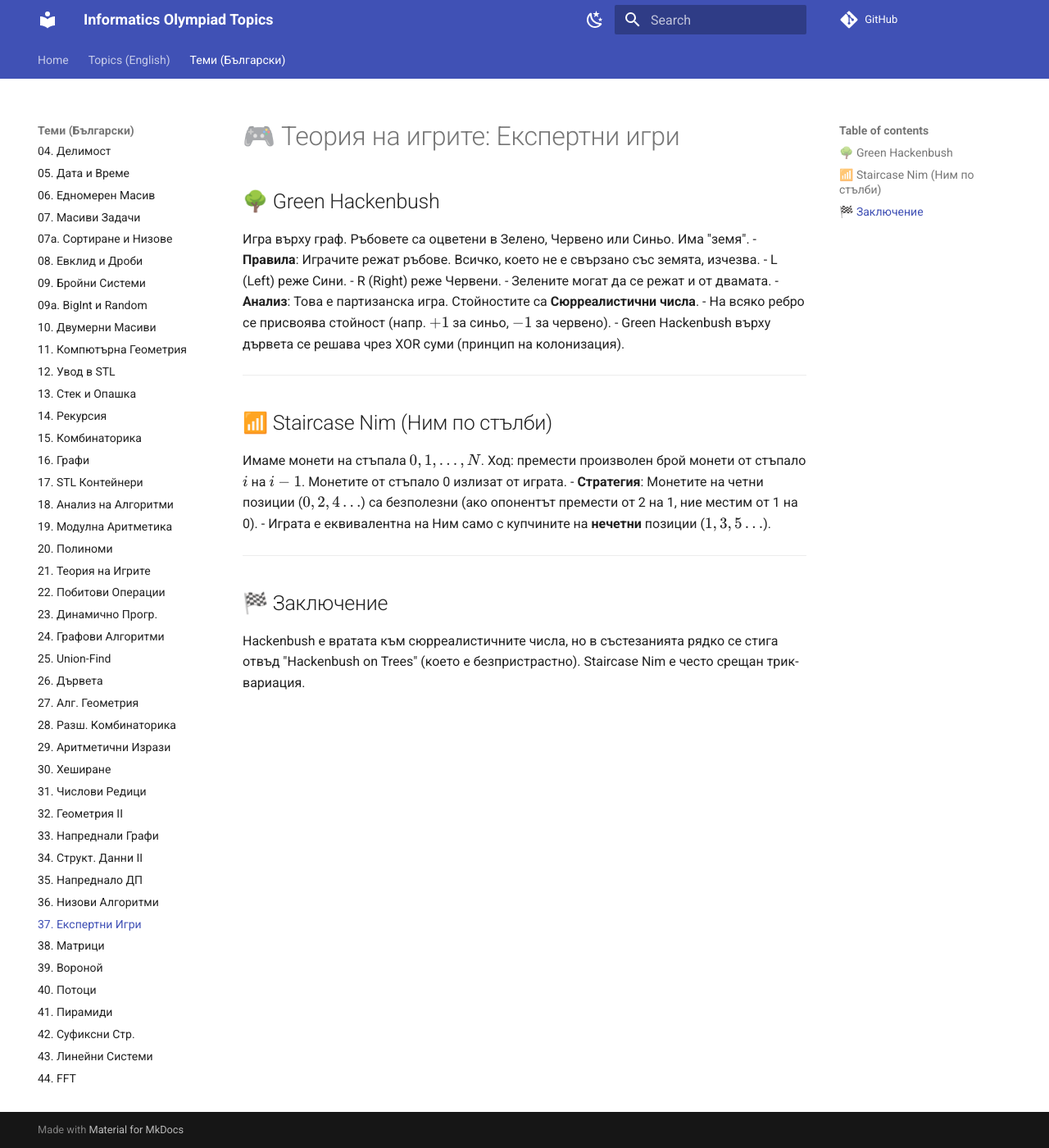
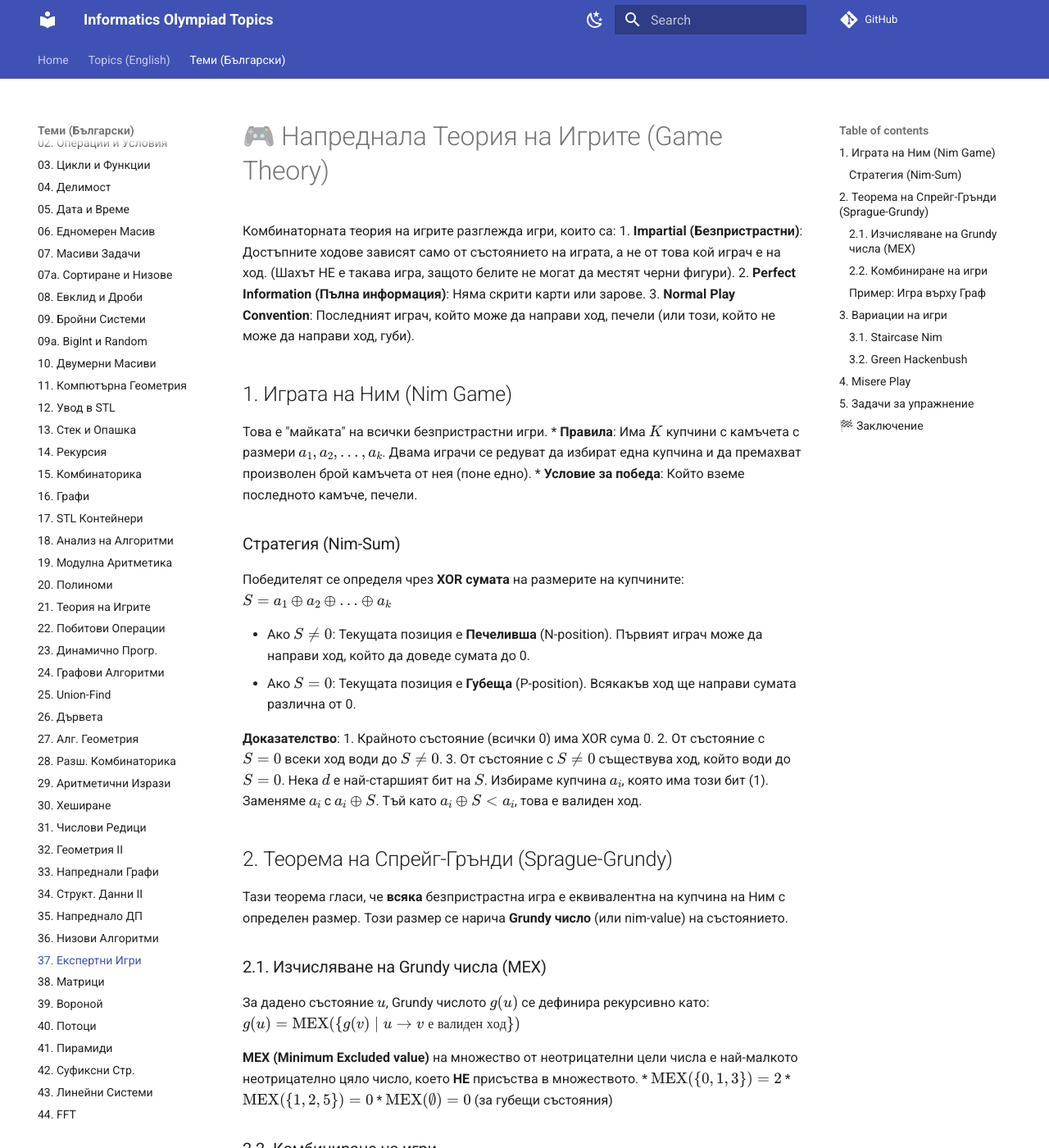
Before and after one commit to KadirYazadzhi/Informatics-Olympiad-Topics, an MkDocs documentation site: the page built from docs/BG/37.md, in a window 1280 px wide and 1400 px high. Shown: the whole window at 82% size. Built offline with MkDocs 1.6.1 and Material for MkDocs 9.7.7, drawn with Linux system fonts in a browser that asks for light colours; comment, search, counter and statistics services are not loaded; some of the changed text lies outside the part shown.

Commit message:
Expand BG/37.md: Nim Game, Sprague-Grundy theorem, and MEX

````diff
--- a/docs/BG/37.md
+++ b/docs/BG/37.md
@@ -1,26 +1,109 @@
-# 🎮 Теория на игрите: Експертни игри
+# 🎮 Напреднала Теория на Игрите (Game Theory)
 
-## 🌳 Green Hackenbush
+Комбинаторната теория на игрите разглежда игри, които са:
+1.  **Impartial (Безпристрастни)**: Достъпните ходове зависят само от състоянието на играта, а не от това кой играч е на ход. (Шахът НЕ е такава игра, защото белите не могат да местят черни фигури).
+2.  **Perfect Information (Пълна информация)**: Няма скрити карти или зарове.
+3.  **Normal Play Convention**: Последният играч, който може да направи ход, печели (или този, който не може да направи ход, губи).
 
-Игра върху граф. Ръбовете са оцветени в Зелено, Червено или Синьо. Има "земя".
-- **Правила**: Играчите режат ръбове. Всичко, което не е свързано със земята, изчезва.
-  - L (Left) реже Сини.
-  - R (Right) реже Червени.
-  - Зелените могат да се режат и от двамата.
-- **Анализ**: Това е партизанска игра. Стойностите са **Сюрреалистични числа**.
-  - На всяко ребро се присвоява стойност (напр. $+1$ за синьо, $-1$ за червено).
-  - Green Hackenbush върху дървета се решава чрез XOR суми (принцип на колонизация).
+## 1. Играта на Ним (Nim Game)
 
----
+Това е "майката" на всички безпристрастни игри.
+*   **Правила**: Има $K$ купчини с камъчета с размери $a_1, a_2, …, a_k$. Двама играчи се редуват да избират една купчина и да премахват произволен брой камъчета от нея (поне едно).
+*   **Условие за победа**: Който вземе последното камъче, печели.
 
-## 📶 Staircase Nim (Ним по стълби)
+### Стратегия (Nim-Sum)
+Победителят се определя чрез **XOR сумата** на размерите на купчините:
+$S = a_1 ⊕ a_2 ⊕ … ⊕ a_k$
 
-Имаме монети на стъпала $0, 1, \dots, N$. Ход: премести произволен брой монети от стъпало $i$ на $i-1$. Монетите от стъпало 0 излизат от играта.
-- **Стратегия**: Монетите на четни позиции ($0, 2, 4\dots$) са безполезни (ако опонентът премести от 2 на 1, ние местим от 1 на 0).
-- Играта е еквивалентна на Ним само с купчините на **нечетни** позиции ($1, 3, 5\dots$).
+*   Ако $S ≠ 0$: Текущата позиция е **Печеливша** (N-position). Първият играч може да направи ход, който да доведе сумата до 0.
+*   Ако $S = 0$: Текущата позиция е **Губеща** (P-position). Всякакъв ход ще направи сумата различна от 0.
 
----
+**Доказателство**:
+1.  Крайното състояние (всички 0) има XOR сума 0.
+2.  От състояние с $S=0$ всеки ход води до $S ≠ 0$.
+3.  От състояние с $S ≠ 0$ съществува ход, който води до $S=0$. Нека $d$ е най-старшият бит на $S$. Избираме купчина $a_i$, която има този бит (1). Заменяме $a_i$ с $a_i ⊕ S$. Тъй като $a_i ⊕ S < a_i$, това е валиден ход.
+
+## 2. Теорема на Спрейг-Грънди (Sprague-Grundy)
+
+Тази теорема гласи, че **всяка** безпристрастна игра е еквивалентна на купчина на Ним с определен размер. Този размер се нарича **Grundy число** (или nim-value) на състоянието.
+
+### 2.1. Изчисляване на Grundy числа (MEX)
+За дадено състояние $u$, Grundy числото $g(u)$ се дефинира рекурсивно като:
+$g(u) = \text{MEX}(\{ g(v) \mid u \to v \text{ е валиден ход} \})$
+
+**MEX (Minimum Excluded value)** на множество от неотрицателни цели числа е най-малкото неотрицателно цяло число, което **НЕ** присъства в множеството.
+*   $\text{MEX}(\{0, 1, 3\}) = 2$
+*   $\text{MEX}(\{1, 2, 5\}) = 0$
+*   $\text{MEX}(\emptyset) = 0$ (за губещи състояния)
+
+### 2.2. Комбиниране на игри
+Ако една игра се състои от няколко независими под-игри (напр. няколко фигури на дъска, които не си пречат), Grundy числото на общата игра е **XOR сумата** на Grundy числата на под-игрите.
+$G_{total} = g(G_1) ⊕ g(G_2) ⊕ … ⊕ g(G_k)$
+
+Това е изключително мощно! Вместо да анализираме сложната игра като цяло, я разбиваме на части, смятаме MEX за всяка част и правим XOR.
+
+### Пример: Игра върху Граф
+Имаме пулче върху връх на насочен ацикличен граф (DAG). Играчите местят пулчето по ребрата. Който не може да мръдне, губи.
+Решение:
+1.  За всеки връх $u$ пресмятаме $g(u)$ чрез DFS и мемоизация.
+2.  Ако имаме $K$ пулчета, позицията е еквивалентна на Nim с купчини с размери $g(u_1), g(u_2), …$.
+
+```cpp
+#include <vector>
+#include <set>
+#include <algorithm>
+
+using namespace std;
+
+const int MAXN = 1000;
+vector<int> adj[MAXN];
+int memo[MAXN];
+
+int grundy(int u) {
+    if (memo[u] != -1) return memo[u];
+
+    set<int> reachable_values;
+    for (int v : adj[u]) {
+        reachable_values.insert(grundy(v));
+    }
+
+    int mex = 0;
+    while (reachable_values.count(mex)) mex++;
+
+    return memo[u] = mex;
+}
+```
+
+## 3. Вариации на игри
+
+### 3.1. Staircase Nim
+Монети са разположени на стъпалата на стълбище (0, 1, 2...). Ходът е: премести произволен брой монети от стъпало $i$ на стъпало $i-1$. Монетите от стъпало 0 се премахват.
+**Решение**: Имат значение само монетите на **нечетните позиции** (1, 3, 5...).
+*   Преместване от нечетно на четно ($i → i-1$) е еквивалентно на премахване на монети от Nim купчина (защото четните не се броят).
+*   Преместване от четно на нечетно ($i → i-1$) е обратимо от противника (той може да ги премести на $i-2$).
+*   Отговор: $a_1 ⊕ a_3 ⊕ a_5 …$
+
+### 3.2. Green Hackenbush
+Игра върху графи, където ръбовете се премахват.
+*   Всеки ръб е или "зелен" (може да се маха от всеки), или стъпва на земята.
+*   При махане на ръб, всичко, което не е свързано със земята, пада (изчезва).
+*   За дървета: $g(u) = (\oplus_{v \in children} (g(v) + 1))$.
+
+## 4. Misere Play
+Вариантът, където **последният играч губи**.
+*   За обикновения Nim: Стратегията е същата като Normal Play, освен ако всички купчини не са с размер 1.
+    *   Ако всички са 1: Печели се, ако броят им е нечетен (XOR = 1).
+    *   В противен случай: Играем по нормалната стратегия.
+
+## 5. Задачи за упражнение
+1.  **HackerRank "Game of Stones"**: Проста игра с изваждане, решава се с DP/Grundy.
+2.  **SPOJ ADAGAME**: Игра върху граф с цикли (изисква внимателен анализ).
+3.  **Codeforces 768E**: Game of Stones (прекалкулация на Grundy числата).
+4.  **UVa 10165**: Stone Game (Чист Nim).
 
 ## 🏁 Заключение
-
-Hackenbush е вратата към сюрреалистичните числа, но в състезанията рядко се стига отвъд "Hackenbush on Trees" (което е безпристрастно). Staircase Nim е често срещан трик-вариация.
+Видите ли игра в състезание:
+1.  Проверете дали е безпристрастна.
+2.  Ако да -> Grundy теорема (XOR).
+3.  Разбийте я на независими под-игри.
+4.  Сметнете MEX.
````
